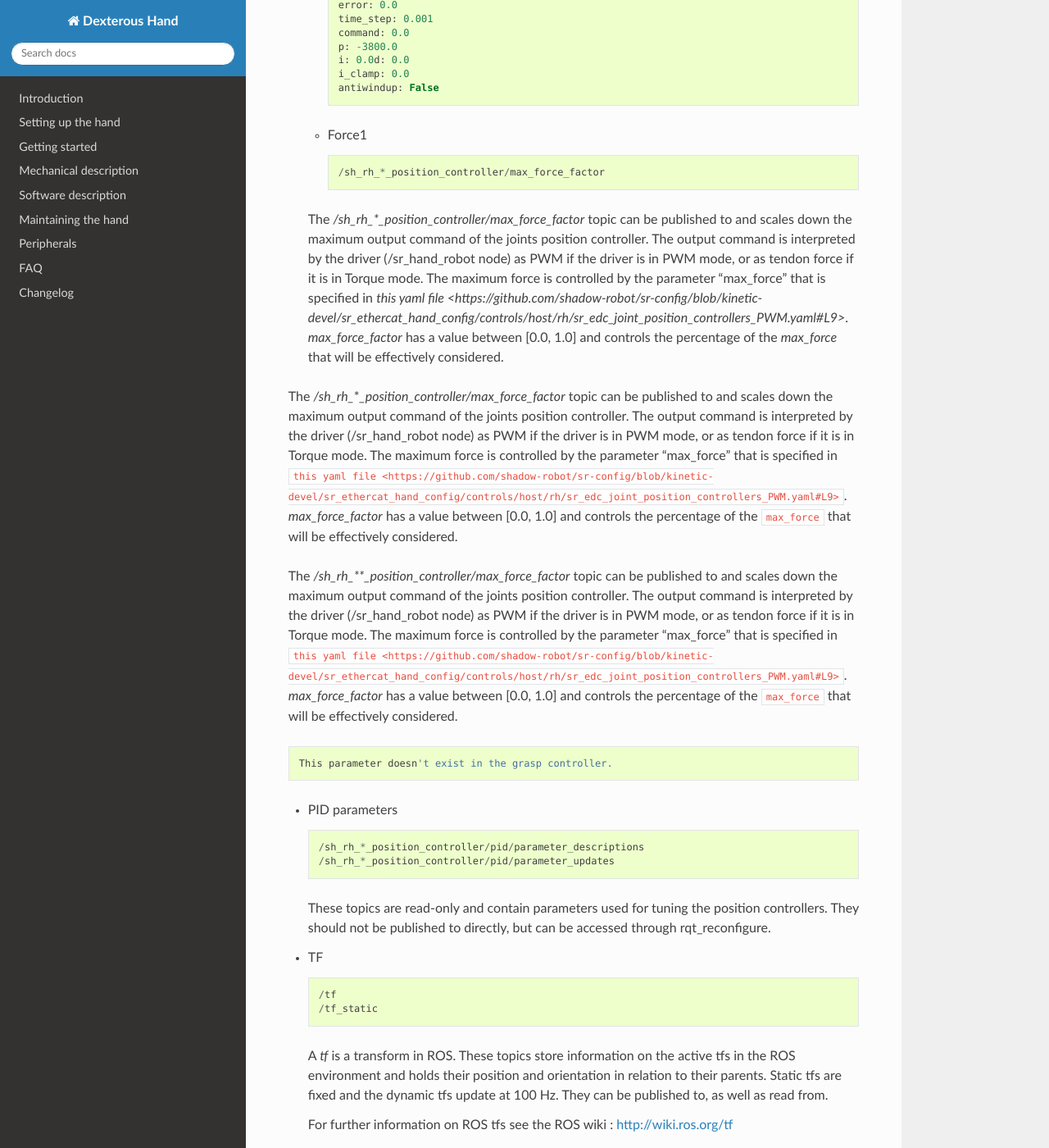
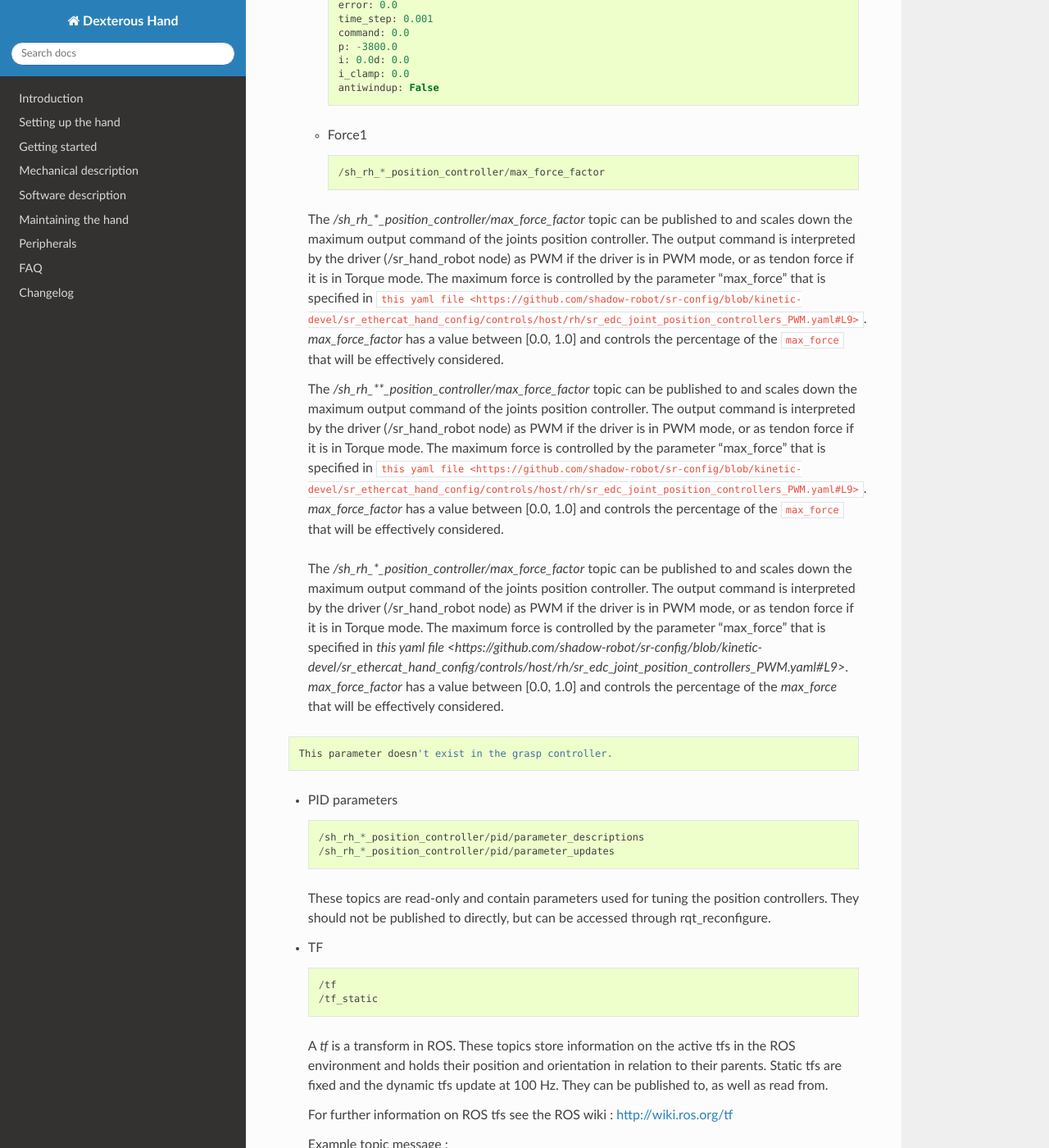
Before and after one commit to shadow-robot/sr_dexterous_hand_documentation, a Sphinx documentation site: the page built from docs/user_guide/3_getting_started.md, in a window 1280 px wide and 1400 px high, scrolled down 21523 px. Shown: the whole window at 82% size. Built offline with Sphinx 7.4.7 and the Read the Docs theme 2.0.0, drawn with Linux system fonts in a browser that asks for light colours; some of the changed lines change nothing that is shown.

Commit message:
fixed links

````diff
--- a/docs/user_guide/3_getting_started.md
+++ b/docs/user_guide/3_getting_started.md
@@ -770,13 +770,6 @@ It should not be necessary to publish to these topic from a terminal.
 
         /sh_rh_*_position_controller/max_force_factor
 
-```eval_rst
-    The */sh_rh_*_position_controller/max_force_factor* topic can be published to and scales down the maximum output command of the joints position controller. The output command is interpreted by the driver (/sr_hand_robot node) as PWM if the driver is in PWM mode, or as tendon force if it is in Torque mode.
-    The maximum force is controlled by the parameter "max_force" that is specified in `this yaml file <https://github.com/shadow-robot/sr-config/blob/kinetic-devel/sr_ethercat_hand_config/controls/host/rh/sr_edc_joint_position_controllers_PWM.yaml#L9>`.
-    *max_force_factor* has a value between [0.0, 1.0] and controls the percentage of the `max_force` that will be effectively considered.
-```
-
-
 
   The */sh_rh_***_position_controller/max_force_factor* topic can be published to and scales down the maximum output command of the joints position controller. The output command is interpreted by the driver (/sr_hand_robot node) as PWM if the driver is in PWM mode, or as tendon force if it is in Torque mode.
   The maximum force is controlled by the parameter "max_force" that is specified in `this yaml file <https://github.com/shadow-robot/sr-config/blob/kinetic-devel/sr_ethercat_hand_config/controls/host/rh/sr_edc_joint_position_controllers_PWM.yaml#L9>`.
@@ -787,6 +780,15 @@ It should not be necessary to publish to these topic from a terminal.
   The */sh_rh_**_position_controller/max_force_factor* topic can be published to and scales down the maximum output command of the joints position controller. The output command is interpreted by the driver (/sr_hand_robot node) as PWM if the driver is in PWM mode, or as tendon force if it is in Torque mode.
   The maximum force is controlled by the parameter "max_force" that is specified in `this yaml file <https://github.com/shadow-robot/sr-config/blob/kinetic-devel/sr_ethercat_hand_config/controls/host/rh/sr_edc_joint_position_controllers_PWM.yaml#L9>`.
   *max_force_factor* has a value between [0.0, 1.0] and controls the percentage of the `max_force` that will be effectively considered.
+
+
+```eval_rst
+    The */sh_rh_*_position_controller/max_force_factor* topic can be published to and scales down the maximum output command of the joints position controller. The output command is interpreted by the driver (/sr_hand_robot node) as PWM if the driver is in PWM mode, or as tendon force if it is in Torque mode.
+    The maximum force is controlled by the parameter "max_force" that is specified in `this yaml file <https://github.com/shadow-robot/sr-config/blob/kinetic-devel/sr_ethercat_hand_config/controls/host/rh/sr_edc_joint_position_controllers_PWM.yaml#L9>`.
+    *max_force_factor* has a value between [0.0, 1.0] and controls the percentage of the `max_force` that will be effectively considered.
+```
+
+
 
 
     This parameter doesn't exist in the grasp controller.
````
